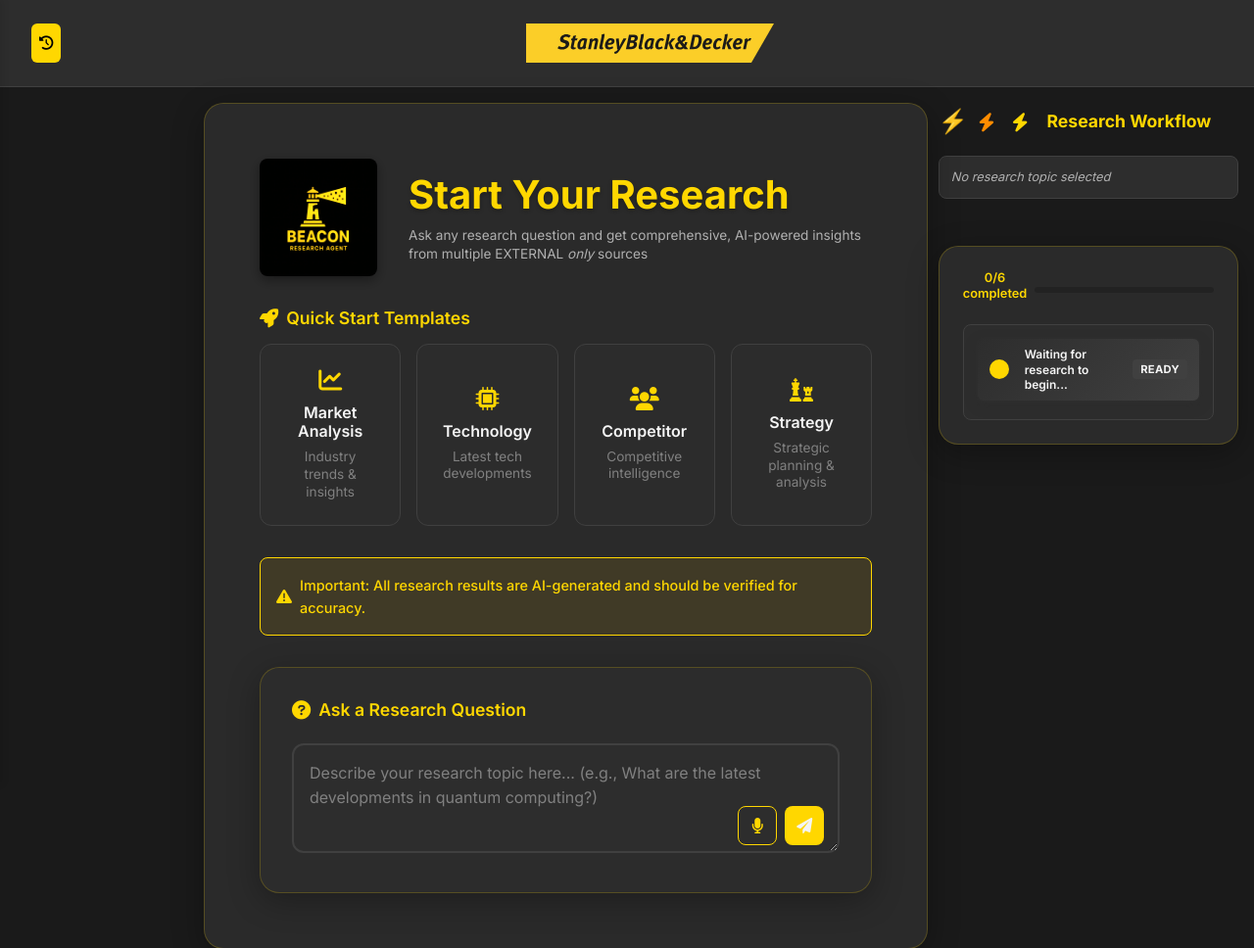
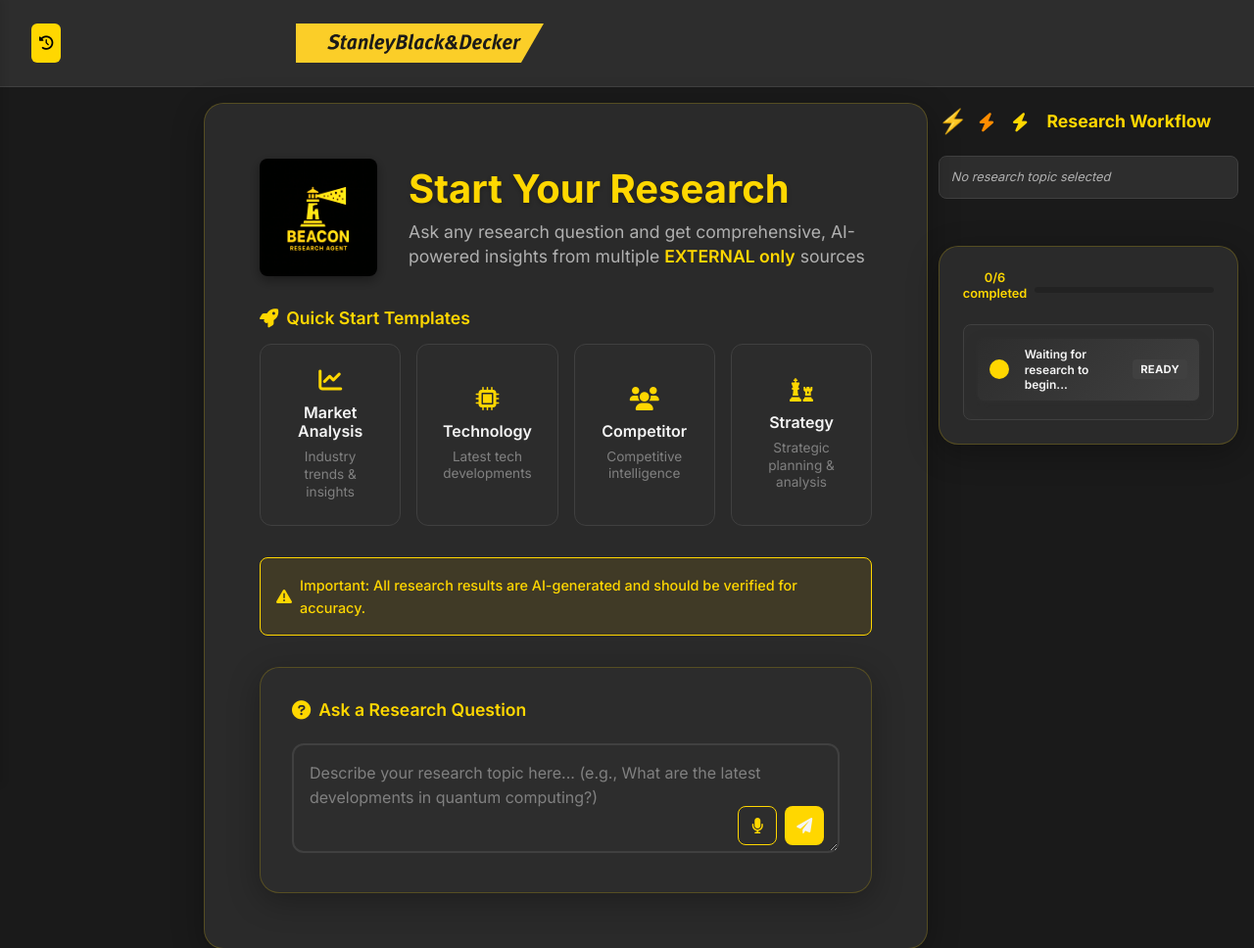
Before and after one commit to holalkere/researchagent, a FastAPI app: page / in a window 1280 px wide. Shown: the top 968 px of the page at 98% size. Run offline with FastAPI, Linux system fonts and the light colour scheme; data that the repository does not hold is empty; some libraries are stand-ins or nearby versions.

Commit message:
UI improvements: reposition StanleyBlack&Decker logo, enhance subtitle styling, remove format options

```diff
--- a/src/agents.py
+++ b/src/agents.py
@@ -496,7 +496,7 @@
 
     def _call(messages_):
         resp = client.chat.completions.create(
-            model=os.getenv("AZURE_OPENAI_DEPLOYMENT", "sbd-gpt-4.1-mini"),
+            model=os.getenv("AZURE_OPENAI_DEPLOYMENT", "sbd-o3-mini-0131"),
             messages=messages_,
             max_completion_tokens=max_completion_tokens,
         )
--- a/templates/index.html
+++ b/templates/index.html
@@ -338,8 +338,9 @@
     .header-center {
       display: flex;
       align-items: center;
-      justify-content: center;
+      justify-content: flex-start;
       flex: 1;
+      margin-left: 13rem;
     }
 
     .brand-section {
@@ -1781,11 +1782,16 @@
     }
 
     .main-subtitle {
-      font-size: 0.85rem;
+      font-size: 1.1rem;
       color: var(--text-secondary);
       margin: 0;
       line-height: 1.4;
       text-align: left;
+    }
+
+    .main-subtitle .external-highlight {
+      color: var(--dewalt-yellow);
+      font-weight: 600;
     }
 
     .templates-section {
@@ -1938,6 +1944,7 @@
       display: flex;
       gap: 0.5rem;
     }
+
 
     .voice-btn, .submit-btn {
       width: 40px;
@@ -2127,7 +2134,7 @@
           </div>
           <div class="header-text">
             <h1 class="main-title">Start Your Research</h1>
-            <p class="main-subtitle">Ask any research question and get comprehensive, AI-powered insights from multiple EXTERNAL <em>only</em> sources</p>
+            <p class="main-subtitle">Ask any research question and get comprehensive, AI-powered insights from multiple <span class="external-highlight">EXTERNAL only</span> sources</p>
           </div>
         </div>
 
@@ -2188,6 +2195,7 @@
               </button>
             </div>
           </div>
+
         </div>
       </div>
     </div> <!-- End main-content -->
@@ -2631,8 +2639,9 @@
       bootstrap.Modal.getInstance(document.getElementById('voiceInputModal')).hide();
     }
 
+
     // Main research submission function
-async function submitPrompt() {
+    async function submitPrompt() {
       const prompt = document.getElementById('promptInput').value.trim();
       if (!prompt) {
         alert('Please enter a research question');
```
